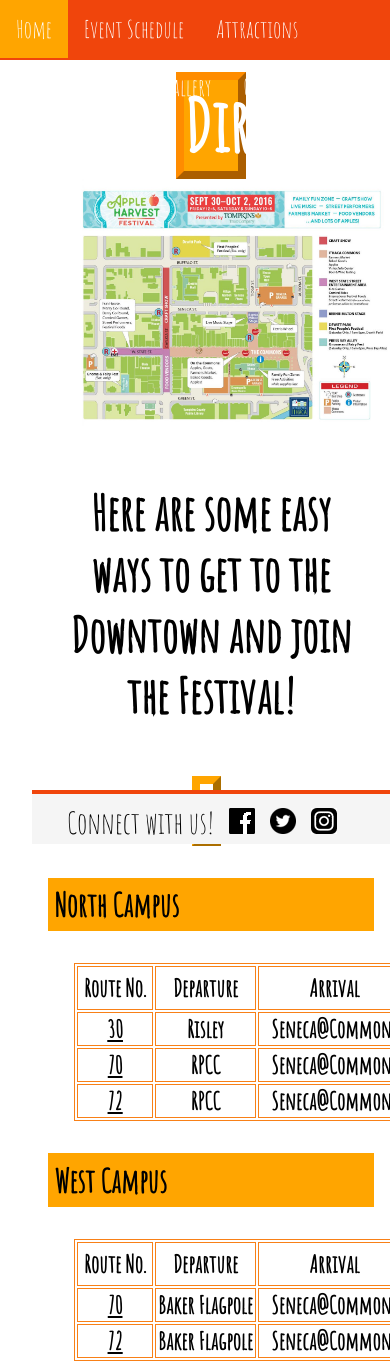
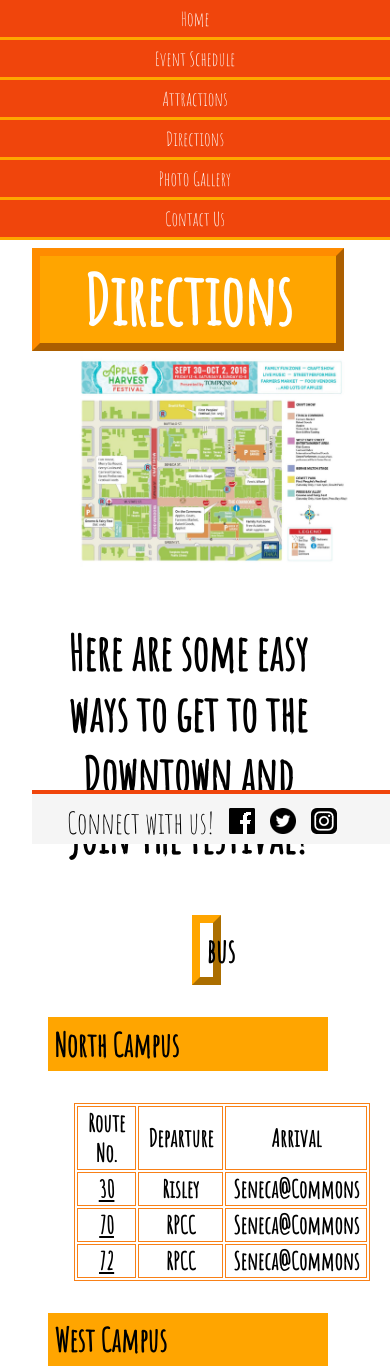
Before and after one commit to RaghavBatra/INFO-1300-Project, a PHP site: page /directions.php in a window 390 px wide; the page is wider, and only the part inside the window is pictured. Shown: the top 1366 px of that part. Run offline with PHP 8.4, Linux system fonts and the light colour scheme; some libraries are stand-ins or nearby versions.

Commit message:
started responsive for MOBILE brekapoint (contact page and home only)

```diff
--- a/css/site.css
+++ b/css/site.css
@@ -19,7 +19,6 @@
     position: fixed;
     font-size: 1.5em;
     margin-top: 20em;
-
     margin-bottom: 0.5em;
 }
 
@@ -484,6 +483,148 @@
     margin-right: auto;
 }
 
+/* button code learnt from http://css3buttongenerator.com/ */
+
+/****************************/
+/* media queries            */
+/****************************/
+
+@media screen and (max-width: 1200px) {
+    #maincontent {
+        max-width: 90%;
+    }
+}
+
+@media screen and (max-width: 768px) {
+    h5{
+        margin:auto;
+    }
+    #maincontent {
+        display:block;
+        margin:auto;
+    }
+
+  }
+    #center > img {
+        max-width: 80%;
+        min-width: 360px;
+    }
+    #content {
+        max-width: 80%;
+    }
 
 
-/* button code learnt from http://css3buttongenerator.com/ */
+@media screen and (max-width: 480px) {
+
+  /*Home Page*/
+
+    #content > h1 {
+      font-size: 2em;
+      border: 8px outset #F0450C;
+      margin-left: 0.5em;
+      margin-right:0.5em;
+  }
+    #content > h3{
+      font-size: 2em;
+      max-width: 90%;
+      margin-left: 0.5em;
+      margin-right:0.5em;
+
+    }
+
+    #photogallery {
+      display: none;
+    }
+
+    #vendor {
+      margin-right: 0.5em;
+      margin-left: 0.5em;
+      padding: 0.3em;
+      font-size: 2em;
+
+    }
+
+    #nextcontentsection > h4 {
+      font-size: 3em;
+      margin:auto;
+      margin-right: 0em;
+      margin-top: 0.5em;
+    }
+    #overview {
+        font-size: 2em;
+        margin-right: 0em;
+
+    }
+
+    #apples {
+        font-size: 3.5em;
+        margin-right: 0em;
+    }
+    h5 {
+      font-size: 4.3em;
+      margin-top:3.6em;
+
+    }
+    #top {
+      margin-top: 15.5em;
+    }
+    #content {
+      display:block;
+    }
+
+    #row1 {
+      display:block;
+    }
+
+    /*Contact Page*/
+    #phone_address {
+        margin:auto;
+    }
+
+    #email_address {
+        margin-top:3em;
+        margin:auto;
+        margin-bottom: 4em;
+    }
+
+    #address_info {
+        margin:auto;
+    }
+
+    #maincontent {
+        display:block;
+    }
+
+    #global_nav li a {
+       font-size:0.8em;
+       padding: 6px;
+       float: none;
+       display: inline-block;
+
+    }
+    #global_nav li {
+        float:none;
+        display: block;
+        background-color: #F0450C;
+        border-bottom: 3px solid orange;
+    }
+    #global_nav a:hover {
+        background-color: orange;
+        width: 100%;
+    }
+
+    .contactinfo {
+      padding: 0.5em;
+      font-size: 1.6em;
+    }
+
+    .icons {
+      margin-left:1em;
+      margin-top: 0.5em;
+    }
+
+
+
+
+    }
+}
```
